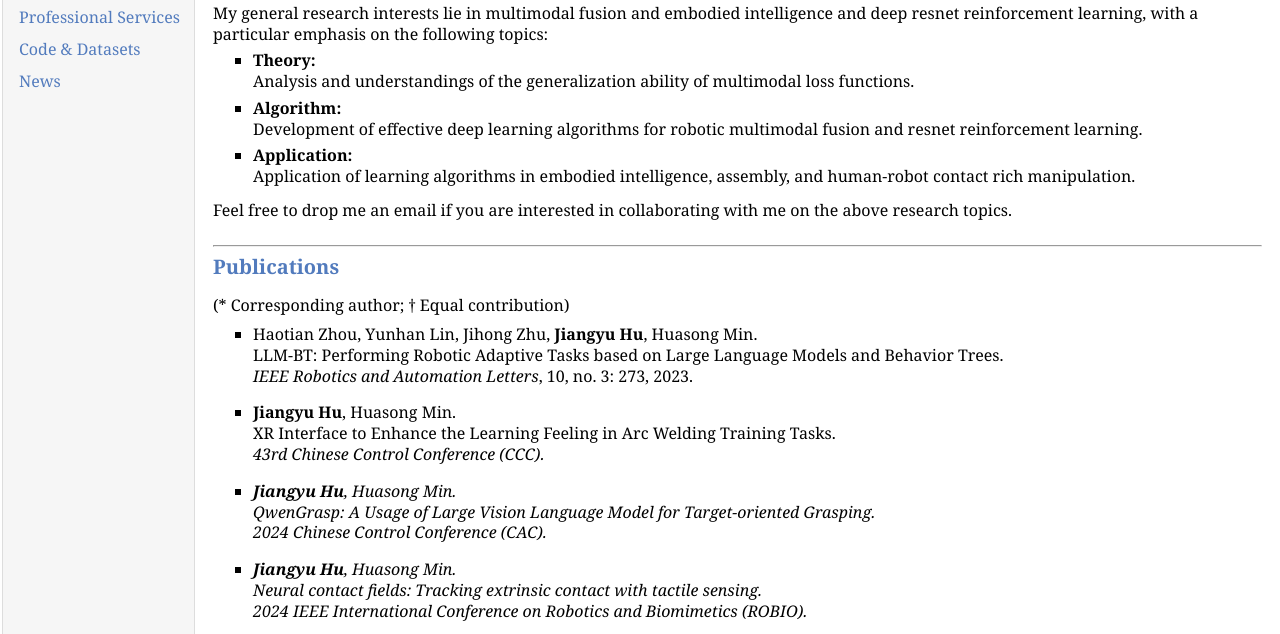
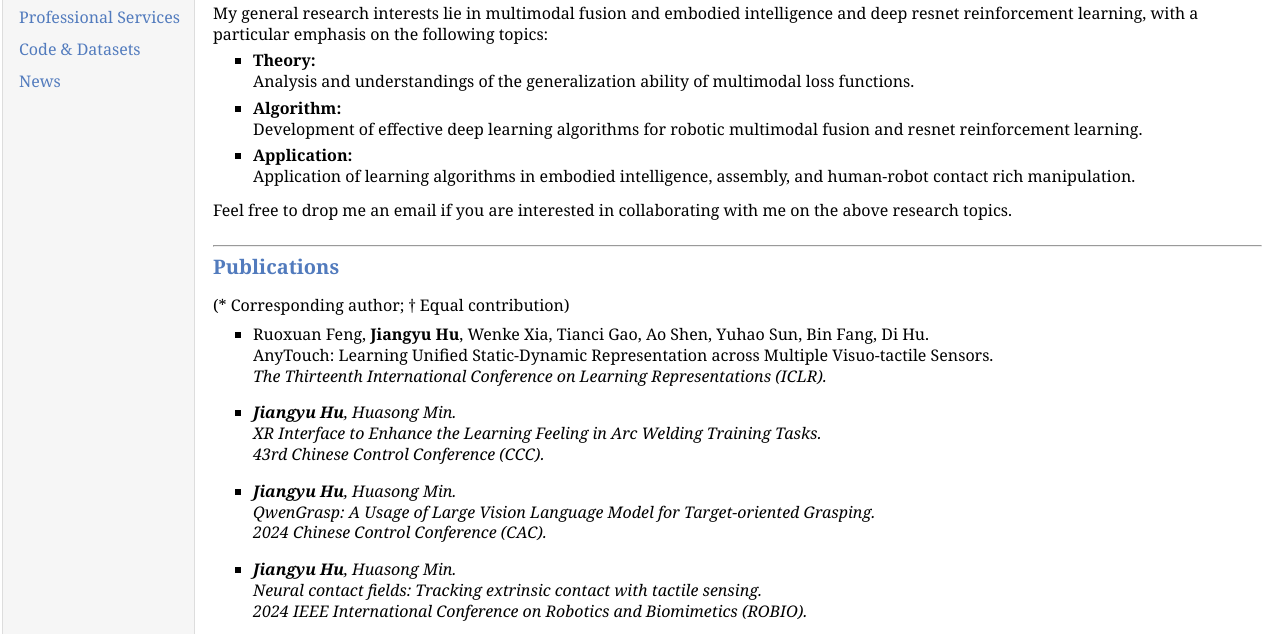
Before and after one commit to syc-hjy/syc-hjy.github.io, a plain HTML site: page research.html in a window 1280 px wide. Shown: the part 155-789 px from the top of the page. Drawn offline with Linux system fonts and the light colour scheme.

Commit message:
Update research.html

```diff
--- a/research.html
+++ b/research.html
@@ -42,9 +42,9 @@ Application of learning algorithms in embodied intelligence, assembly, and human
     <p>(* Corresponding author; † Equal contribution)</p>
     <ul>
 	<li><p style="margin:15px 0">
-	    Haotian Zhou, Yunhan Lin, Jihong Zhu, <b>Jiangyu Hu</b>, Huasong Min.<br>
-            LLM-BT: Performing Robotic Adaptive Tasks based on Large Language Models and Behavior Trees.<br>
-            <i>IEEE Robotics and Automation Letters</i>, 10, no. 3: 273, 2023.<br>
+	    Ruoxuan Feng, <b>Jiangyu Hu</b>, Wenke Xia, Tianci Gao, Ao Shen, Yuhao Sun, Bin Fang, Di Hu.<br>
+            AnyTouch: Learning Unified Static-Dynamic Representation across Multiple Visuo-tactile Sensors.<br>
+            <i>The Thirteenth International Conference on Learning Representations (ICLR).<br>
         </p></li>
 	<li><p style="margin:15px 0">
 	    <b>Jiangyu Hu</b>, Huasong Min.<br>
```
